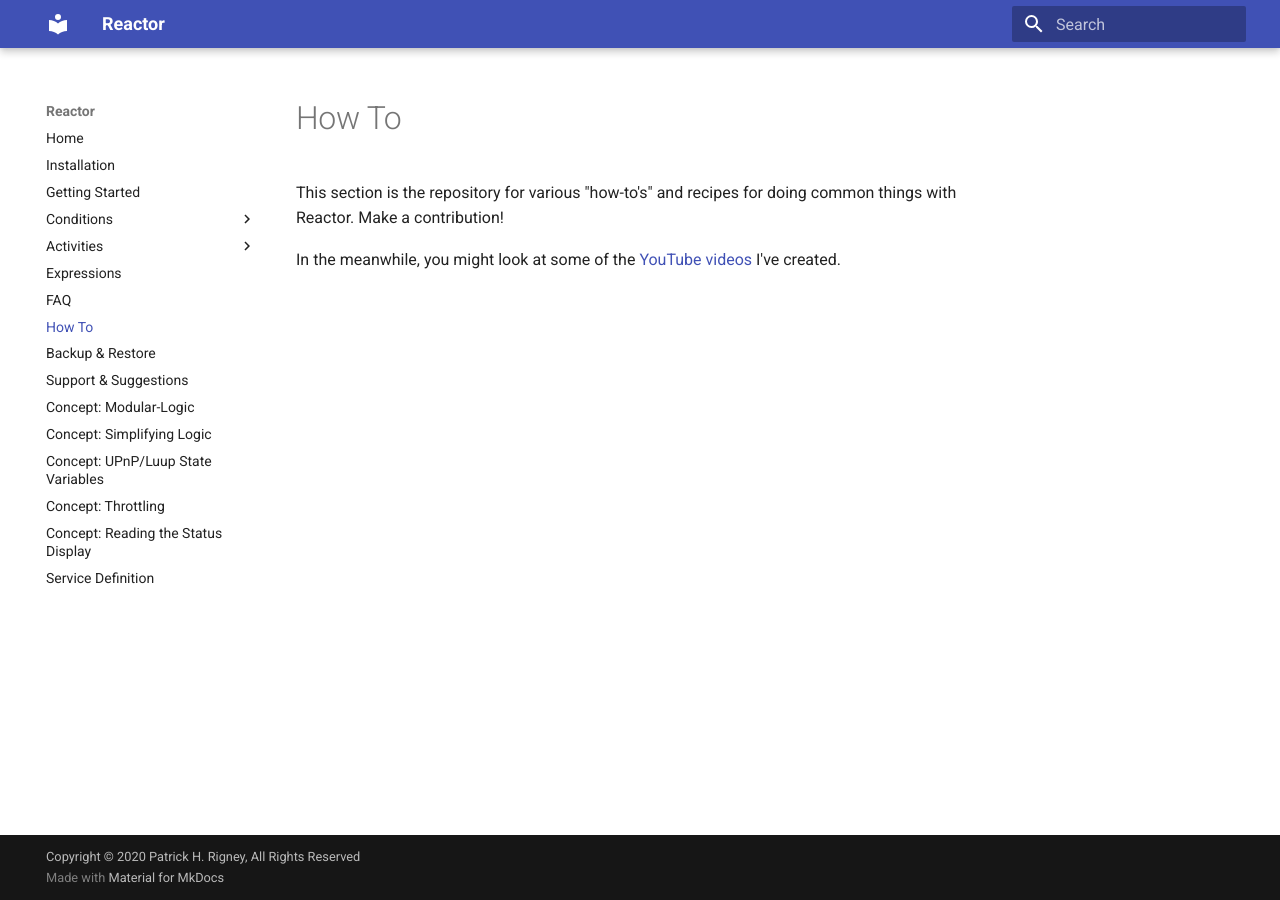
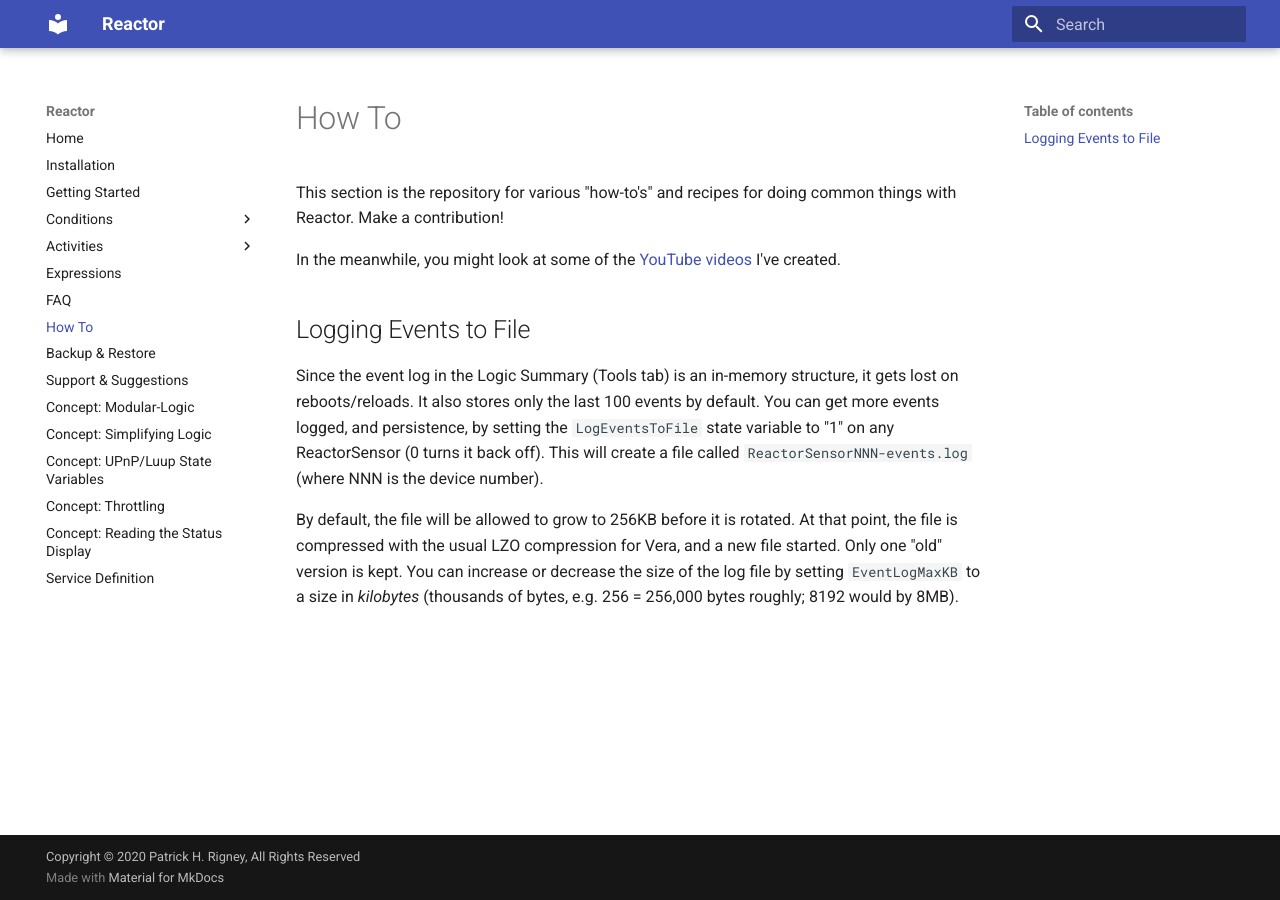
Before and after one commit to toggledbits/Reactor-docs, an MkDocs documentation site: the page built from docs/How-To.md, in a window 1280 px wide. Built offline with MkDocs 1.6.1 and Material for MkDocs 9.7.7, drawn with Linux system fonts in a browser that asks for light colours.

Commit message:
Log to file

```diff
--- a/docs/How-To.md
+++ b/docs/How-To.md
@@ -1,3 +1,9 @@
 This section is the repository for various "how-to's" and recipes for doing common things with Reactor. Make a contribution!
 
 In the meanwhile, you might look at some of the [YouTube videos](https://community.getvera.com/t/reactor-tutorial-and-cookbook-videos-on-youtube/208834) I've created.
+
+## Logging Events to File
+
+Since the event log in the Logic Summary (Tools tab) is an in-memory structure, it gets lost on reboots/reloads. It also stores only the last 100 events by default. You can get more events logged, and persistence, by setting the `LogEventsToFile` state variable to "1" on any ReactorSensor (0 turns it back off). This will create a file called `ReactorSensorNNN-events.log` (where NNN is the device number).
+
+By default, the file will be allowed to grow to 256KB before it is rotated. At that point, the file is compressed with the usual LZO compression for Vera, and a new file started. Only one "old" version is kept. You can increase or decrease the size of the log file by setting `EventLogMaxKB` to a size in *kilobytes* (thousands of bytes, e.g. 256 = 256,000 bytes roughly; 8192 would by 8MB).
```
